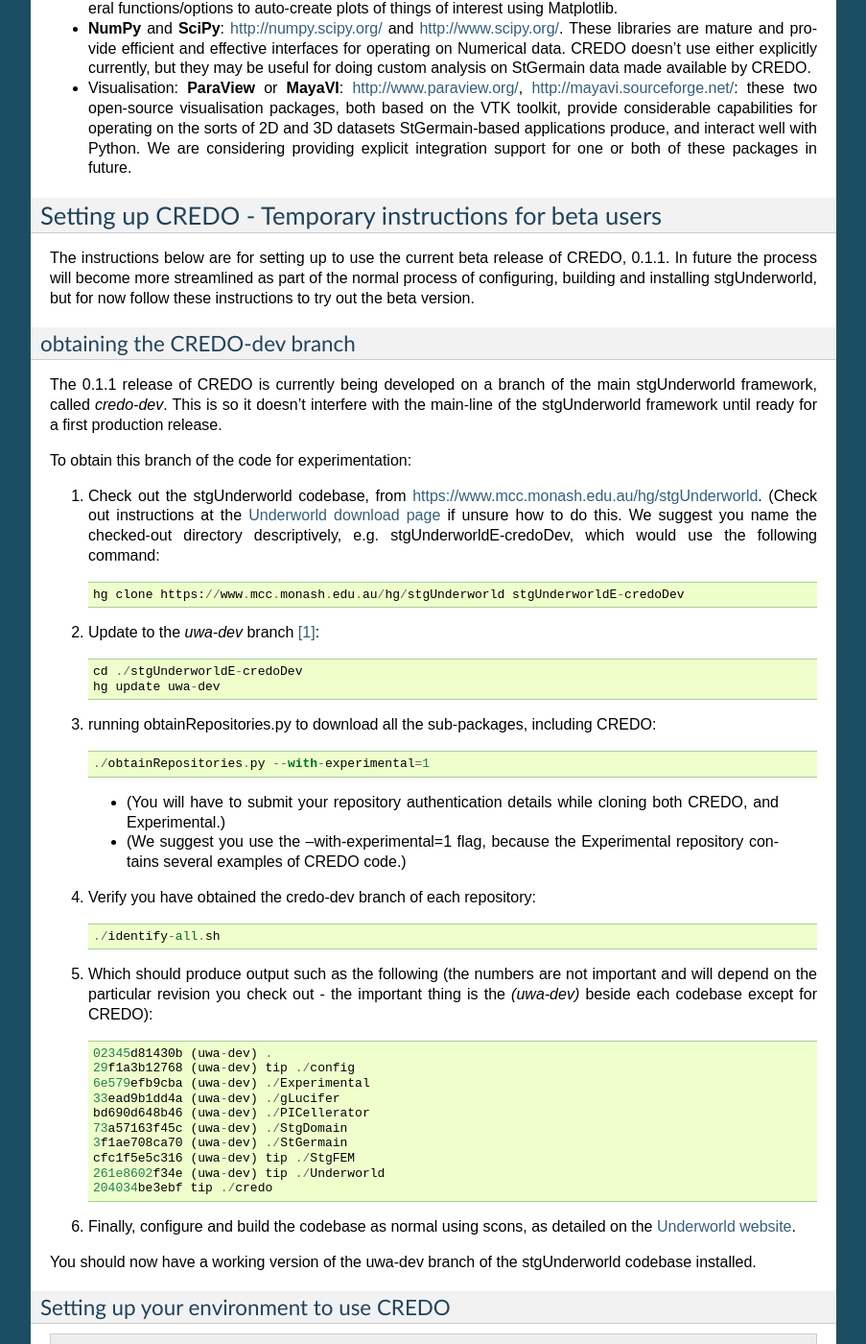
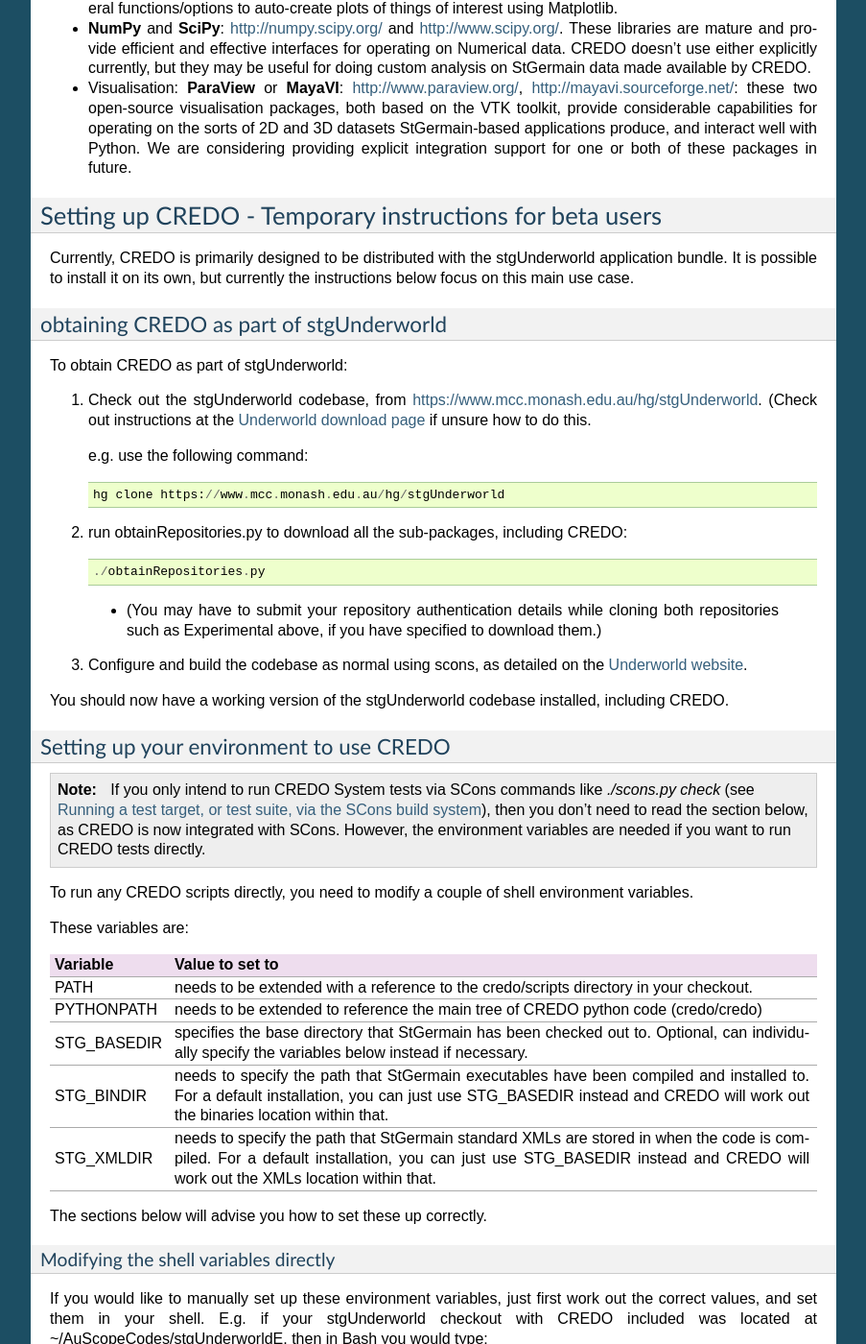
Before and after one commit to PatSunter/credo, a Sphinx documentation site: the page built from doc/credo-install.rst, in a window 1280 px wide and 1400 px high, scrolled down 1093 px. Shown: the whole window at 96% size, without its empty margins (198-1101 px from the left). Built offline with Sphinx 7.4.7, drawn with Linux system fonts in a browser that asks for light colours; some of the changed text lies outside the part shown.

Commit message:
Updating CREDO install instructions, now you no longer need the branch.

```diff
--- a/doc/credo-install.rst
+++ b/doc/credo-install.rst
@@ -81,70 +81,40 @@ tests and doing basic analysis.
 Setting up CREDO - Temporary instructions for beta users
 ========================================================
 
-The instructions below are for setting up to use the current beta release of
-CREDO, |release|. In future the process will become more streamlined as part of
-the normal process of configuring, building and installing stgUnderworld, but
-for now follow these instructions to try out the beta version.
+Currently, CREDO is primarily designed to be distributed with the
+stgUnderworld application bundle. It is possible to install it on
+its own, but currently the instructions below focus on this main
+use case.
 
-obtaining the CREDO-dev branch
-------------------------------
+obtaining CREDO as part of stgUnderworld
+----------------------------------------
 
-The |release| release of CREDO is currently being developed on a branch of the
-main stgUnderworld framework, called *credo-dev*. This is so it doesn't
-interfere with the main-line of the stgUnderworld framework until ready
-for a first production release.
-
-To obtain this branch of the code for experimentation:
+To obtain CREDO as part of stgUnderworld:
 
 1. Check out the stgUnderworld codebase, from
    https://www.mcc.monash.edu.au/hg/stgUnderworld.
    (Check out instructions at the `Underworld download page <http://www.underworldproject.org/documentation/Releases.html#Bleeding_Edge_version>`_
-   if unsure how to do this. We suggest you name the checked-out
-   directory descriptively, e.g. stgUnderworldE-credoDev, which would use the
-   following command::
+   if unsure how to do this.
 
-    hg clone https://www.mcc.monash.edu.au/hg/stgUnderworld stgUnderworldE-credoDev
+   e.g. use the following command::
 
-2. Update to the `uwa-dev` branch [#f1]_::
+    hg clone https://www.mcc.monash.edu.au/hg/stgUnderworld
 
-    cd ./stgUnderworldE-credoDev
-    hg update uwa-dev
-
-3. running obtainRepositories.py to download all the sub-packages,
+2. run obtainRepositories.py to download all the sub-packages,
    including CREDO::
 
-    ./obtainRepositories.py --with-experimental=1
+    ./obtainRepositories.py
 
-  * (You will have to submit your repository authentication details while
-    cloning both CREDO, and Experimental.)
-  * (We suggest you use the --with-experimental=1 flag, because the
-    Experimental repository contains several examples of CREDO code.)
+  * (You may have to submit your repository authentication details while
+    cloning both repositories such as Experimental above, if you
+    have specified to download them.)
 
-4. Verify you have obtained the credo-dev branch of each repository::
-
-    ./identify-all.sh
-
-5. Which should produce output such as the following (the numbers are not
-   important and will depend on the particular revision you check out - the
-   important thing is the *(uwa-dev)* beside each codebase except for CREDO)::
-
-    02345d81430b (uwa-dev) .
-    29f1a3b12768 (uwa-dev) tip ./config
-    6e579efb9cba (uwa-dev) ./Experimental
-    33ead9b1dd4a (uwa-dev) ./gLucifer
-    bd690d648b46 (uwa-dev) ./PICellerator
-    73a57163f45c (uwa-dev) ./StgDomain
-    3f1ae708ca70 (uwa-dev) ./StGermain
-    cfc1f5e5c316 (uwa-dev) tip ./StgFEM
-    261e8602f34e (uwa-dev) tip ./Underworld
-    204034be3ebf tip ./credo
-
-6. Finally, configure and build the codebase as normal using scons, as detailed
+3. Configure and build the codebase as normal using scons, as detailed
    on the
    `Underworld website <http://www.underworldproject.org/documentation/CompileSCons.html#Compiling_the_Bleeding_Edge>`_.
 
-You should now have a working version of the uwa-dev branch of the stgUnderworld
-codebase installed.
+You should now have a working version of the stgUnderworld codebase installed,
+including CREDO.
 
 .. _environment_setup:
 
@@ -190,11 +160,11 @@ Modifying the shell variables directly
 If you would like to manually set up these environment variables, just first
 work out the correct values, and set them in your shell. E.g. if your
 stgUnderworld checkout with CREDO included was located at
-~/AuScopeCodes/stgUnderworldE-credoDev, then in Bash you would type::
+~/AuScopeCodes/stgUnderworldE, then in Bash you would type::
 
-  export PATH=$PATH:~/AuScopeCodes/stgUnderworldE-credoDev/credo/scripts/
-  export PYTHONPATH=$PYTHONPATH:~/AuScopeCodes/stgUnderworldE-credoDev/credo/credo/
-  export STG_BINDIR=~/AuScopeCodes/stgUnderworldE-credoDev/build/bin/
+  export PATH=$PATH:~/AuScopeCodes/stgUnderworldE/credo/scripts/
+  export PYTHONPATH=$PYTHONPATH:~/AuScopeCodes/stgUnderworldE/credo/credo/
+  export STG_BINDIR=~/AuScopeCodes/stgUnderworldE/build/bin/
 
 You might like to then save these lines to a config file for when you log in.
 
@@ -202,13 +172,13 @@ Updating and sourcing the provided bash config file in stgUnderworld
 ^^^^^^^^^^^^^^^^^^^^^^^^^^^^^^^^^^^^^^^^^^^^^^^^^^^^^^^^^^^^^^^^^^^^
 
 Alternatively, a Bash script that does all the necessary exports once
-you specify one single path, has been included as *updatePathsCREDO-dev.sh*
+you specify one single path, has been included as *updatePathsCREDO.sh*
 in the base directory of the stgUnderworld repository.
 
 So you can just source this file into your environment each time you want to
 start a session and use CREDO::
 
-  source updatePathsCREDO-dev.sh
+  source updatePathsCREDO.sh
 
 you will then be ready to use CREDO.
 
@@ -218,7 +188,7 @@ Testing you're set up correctly to use CREDO
 It's easy to test if these environment variables have been set up correctly -
 just open a Python script and test that you can import CREDO: ::
 
-  psunter@auscope-02:~/AuScopeCodes/stgUnderworldE-credoDev-work$ python
+  psunter@auscope-02:~/AuScopeCodes/stgUnderworldE$ python
   Python 2.6.4 (r264:75706, Dec  7 2009, 18:43:55)
   [GCC 4.4.1] on linux2
   Type "help", "copyright", "credits" or "license" for more information.
@@ -240,8 +210,3 @@ If there's an error, you will see something like::
 
 ...which means you need to go back through the steps - most likely it's a
 problem with the setup of the environment variables above.
-
-.. rubric:: Footnotes
-
-.. [#f1] We haven't renamed the branch from the original "uwa-dev" name of the
-   project, as this is a hassle in Mercurial.
```
